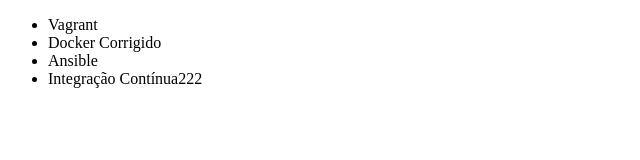
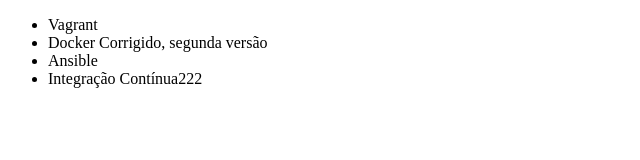
Before and after one commit to felipefrigeri/aluragit, a plain HTML site: page index.html in a window 1280 px wide. Shown: the full height of the page, 0-640 px from the left. Drawn offline with Linux system fonts and the light colour scheme.

Commit message:
Adicionando docker]

```diff
--- a/index.html
+++ b/index.html
@@ -7,7 +7,7 @@
 <body>
     <ul>
         <li>Vagrant</li>
-        <li>Docker Corrigido</li>
+        <li>Docker Corrigido, segunda versão</li>
         <li>Ansible</li>
         <li>Integração Contínua222</li>
     </ul>
```
